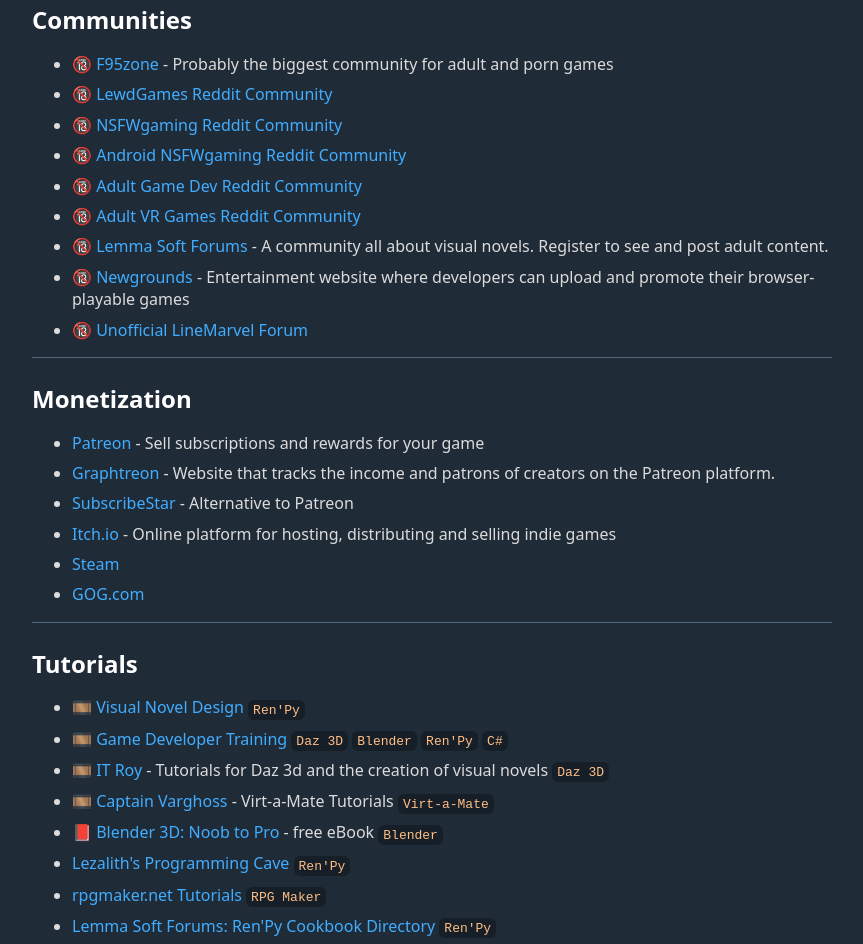
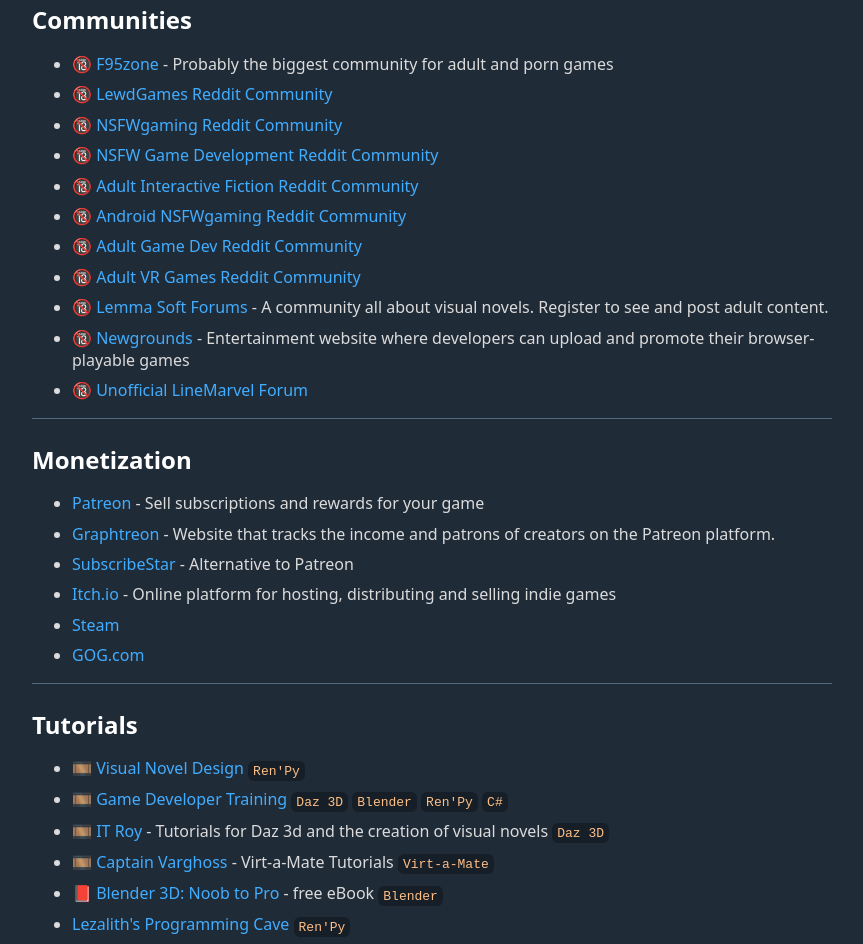
Before and after one commit to porngamedev/porngamedev.github.io, a plain HTML site: page index.html in a window 1280 px wide. Shown: the part 2295-3239 px from the top of the page, without its empty margins (208-1071 px from the left). Drawn offline with Linux system fonts and the light colour scheme.

Commit message:
Added r/nsfwdev and r/AIFCentral

```diff
--- a/index.html
+++ b/index.html
@@ -237,6 +237,12 @@
         </li>
         <li>
           🔞 <a href="https://www.reddit.com/r/NSFWgaming/">NSFWgaming Reddit Community</a>
+        </li>
+        <li>
+          🔞 <a href="https://www.reddit.com/r/nsfwdev/">NSFW Game Development Reddit Community</a>
+        </li>
+        <li>
+          🔞 <a href="https://www.reddit.com/r/AIFCentral/">Adult Interactive Fiction Reddit Community</a>
         </li>
         <li>
           🔞 <a href="https://www.reddit.com/r/AndroidNSFWgaming/">Android NSFWgaming Reddit Community</a>
```
